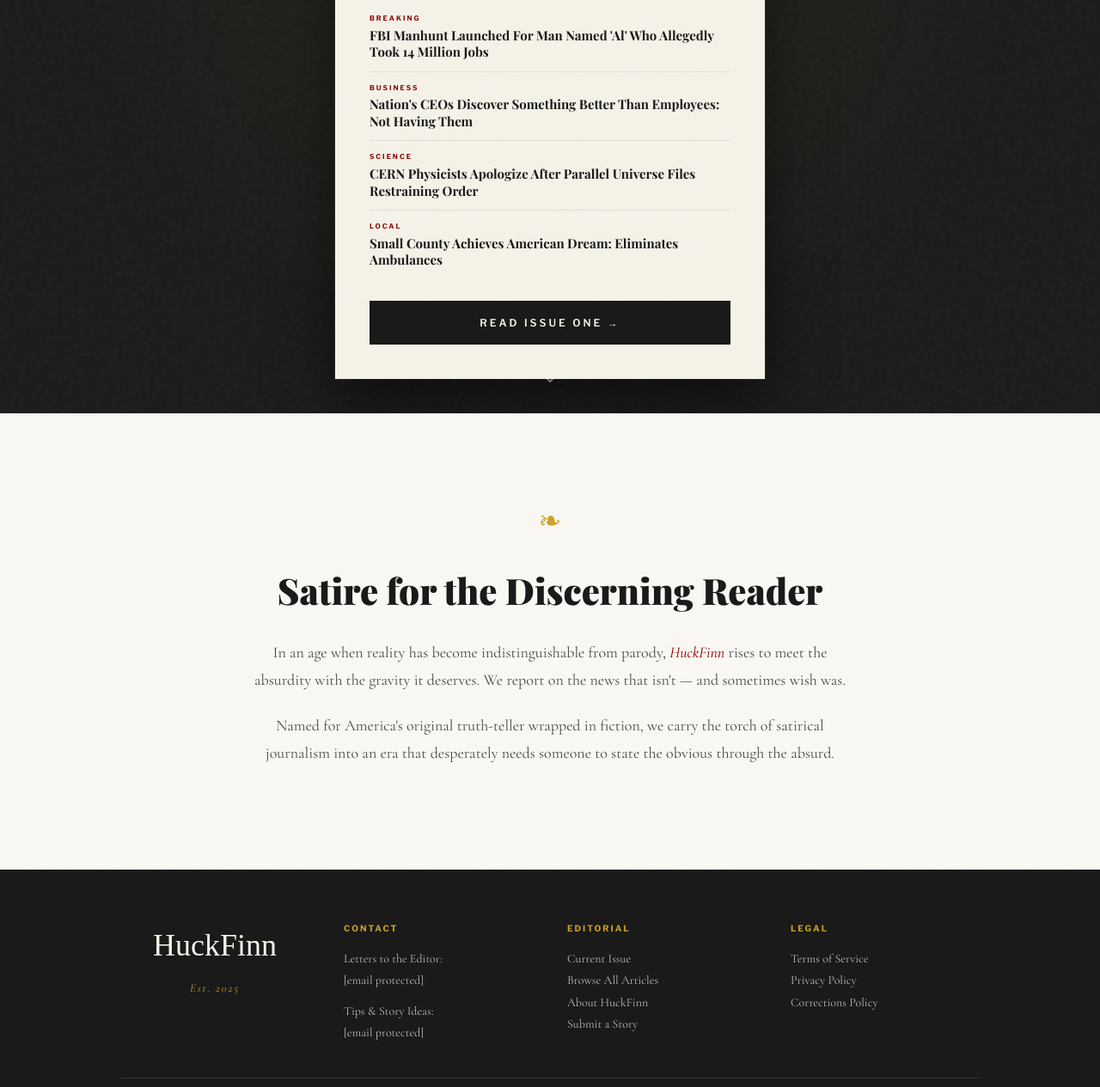
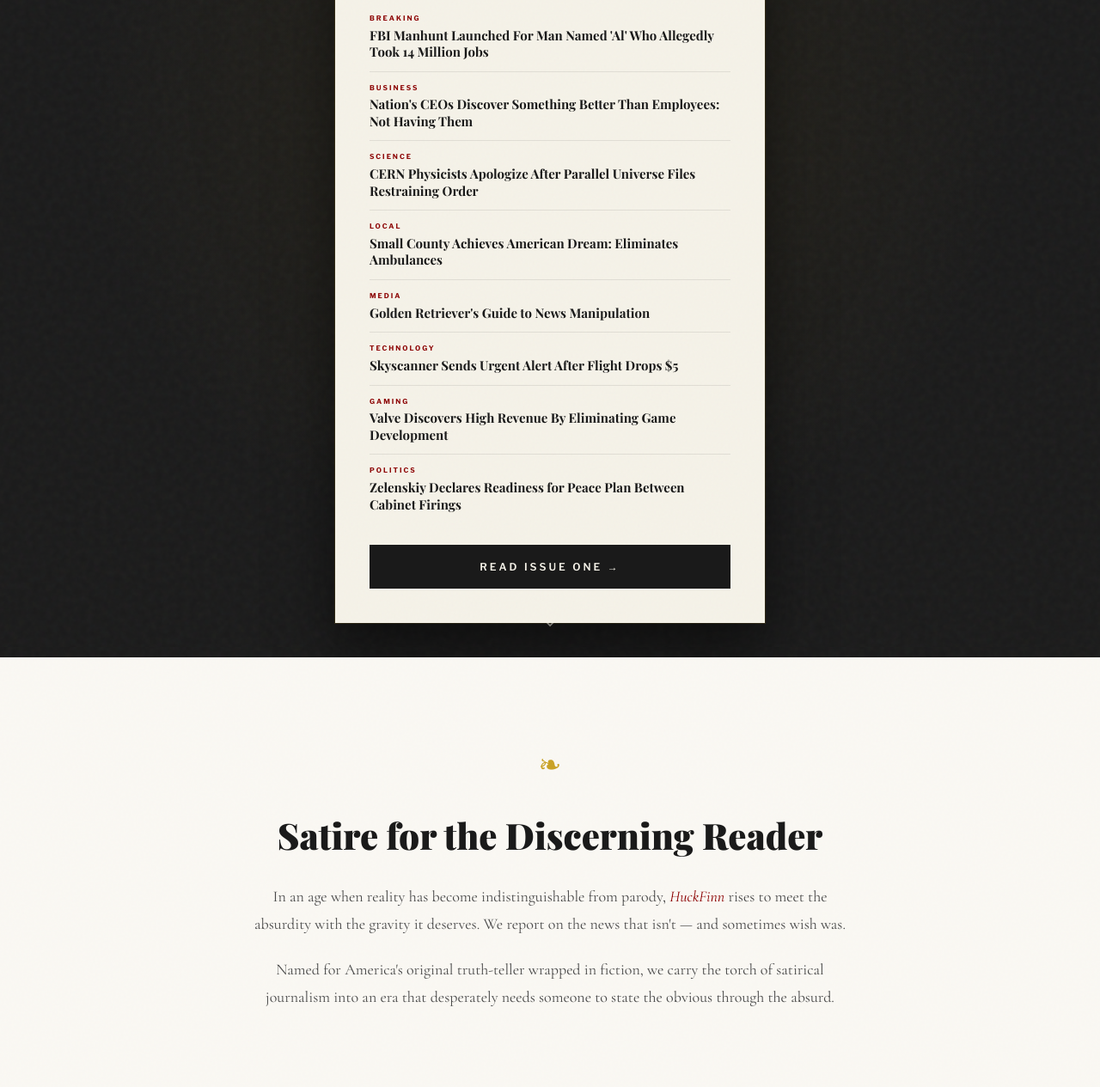
Before and after one commit to cal2020/huckfinn.ai, a plain HTML site: page index.html in a window 1280 px wide. Shown: the part 527-1792 px from the top of the page at 86% size. Drawn offline with nearby package versions, Linux system fonts and the light colour scheme; a web font is replaced by a local one.

Commit message:
Add four new article headlines to homepage showcase

```diff
--- a/index.html
+++ b/index.html
@@ -627,6 +627,50 @@
                             </a>
                         </div>
                     </div>
+                    <div class="headline-item">
+                        <div class="headline-category">Media</div>
+                        <div class="headline-text">
+                            <a href="articles/huckfinn_Golden Retriever Guide to News Manipulation.html"
+                               class="article-link-tooltip"
+                               data-tooltip="Read full article"
+                               aria-label="Read full article: Golden Retriever Guide to News Manipulation">
+                                Golden Retriever's Guide to News Manipulation
+                            </a>
+                        </div>
+                    </div>
+                    <div class="headline-item">
+                        <div class="headline-category">Technology</div>
+                        <div class="headline-text">
+                            <a href="articles/huckfinn_Skyscanner Sends Urgent Price Alert After Flight Drops $5, Saving Customer Almost Enough For Airport Coffee.html"
+                               class="article-link-tooltip"
+                               data-tooltip="Read full article"
+                               aria-label="Read full article: Skyscanner Price Alert">
+                                Skyscanner Sends Urgent Alert After Flight Drops $5
+                            </a>
+                        </div>
+                    </div>
+                    <div class="headline-item">
+                        <div class="headline-category">Gaming</div>
+                        <div class="headline-text">
+                            <a href="articles/huckfinn_Valve Discovers High Revenue Possible By Eliminating Both Middle Management And Game Development.html"
+                               class="article-link-tooltip"
+                               data-tooltip="Read full article"
+                               aria-label="Read full article: Valve Discovers High Revenue">
+                                Valve Discovers High Revenue By Eliminating Game Development
+                            </a>
+                        </div>
+                    </div>
+                    <div class="headline-item">
+                        <div class="headline-category">Politics</div>
+                        <div class="headline-text">
+                            <a href="articles/huckfinn-Zelenskiy Declares Readiness to Work on Peace Plan Between Cabinet Firings.html"
+                               class="article-link-tooltip"
+                               data-tooltip="Read full article"
+                               aria-label="Read full article: Zelenskiy Peace Plan">
+                                Zelenskiy Declares Readiness for Peace Plan Between Cabinet Firings
+                            </a>
+                        </div>
+                    </div>
                 </div>
 
                 <a href="page-1.html" class="read-issue-btn">
```
